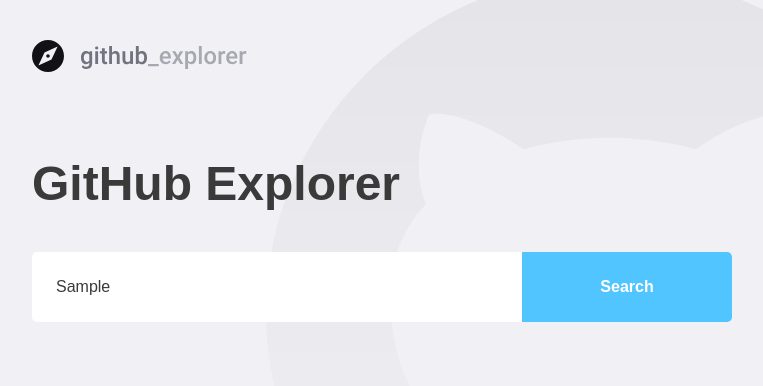
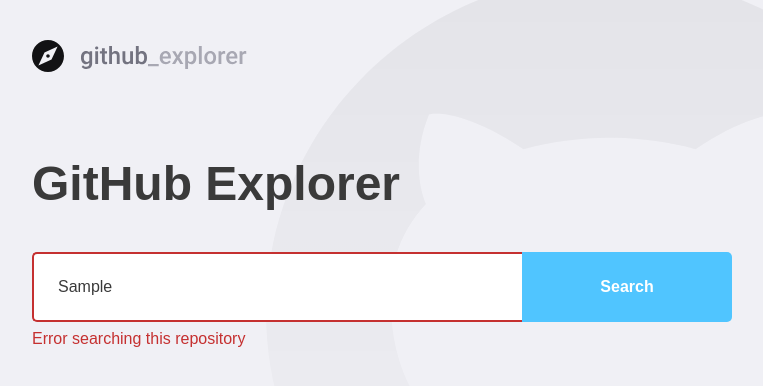
Before and after one commit to Igorth/github-explorer, a React (Create React App) app: page / in a window 1280 px wide. Both pictures are taken after typing "Sample" into the empty fields and a click on the button "Search". Shown: the top 386 px of the page, without its empty margins (148-911 px from the left). Built offline with nearby package versions, Linux system fonts and the light colour scheme; no server answers.

Commit message:
styled components error css, hasError Form

```diff
--- a/src/pages/Dashboard/index.tsx
+++ b/src/pages/Dashboard/index.tsx
@@ -4,7 +4,7 @@ import api from '../../services/api';
 
 import logoImg from '../../assets/logo.svg';
 
-import { Title, Form, Repositories } from './styles';
+import { Title, Form, Repositories, Error } from './styles';
 
 interface Repository {
   full_name: string;
@@ -17,26 +17,36 @@ interface Repository {
 
 const Dashboard: React.FC = () => {
   const [newRepo, setNewRepo] = useState('');
+  const [inputError, setInputError] = useState('');
   const [repositories, setRepositories] = useState<Repository[]>([]);
 
   async function handleAddRepository(
     event: FormEvent<HTMLFormElement>,
   ): Promise<void> {
     event.preventDefault();
+    if (!newRepo) {
+      setInputError('Enter the author / name of the repository');
+      return;
+    }
 
-    const response = await api.get<Repository>(`repos/${newRepo}`);
+    try {
+      const response = await api.get<Repository>(`repos/${newRepo}`);
 
-    const repository = response.data;
+      const repository = response.data;
 
-    setRepositories([...repositories, repository]);
-    setNewRepo('');
+      setRepositories([...repositories, repository]);
+      setNewRepo('');
+      setInputError('');
+    } catch (err) {
+      setInputError('Error searching this repository');
+    }
   }
 
   return (
     <>
       <img src={logoImg} alt="GitHub Explorer" />
       <Title>GitHub Explorer</Title>
-      <Form onSubmit={handleAddRepository}>
+      <Form hasError={!!inputError} onSubmit={handleAddRepository}>
         <input
           value={newRepo}
           onChange={e => setNewRepo(e.target.value)}
@@ -44,6 +54,9 @@ const Dashboard: React.FC = () => {
         />
         <button type="submit">Search</button>
       </Form>
+
+      {inputError && <Error>{inputError}</Error>}
+
       <Repositories>
         {repositories.map(repository => (
           <a key={repository.full_name} href="teste">
--- a/src/pages/Dashboard/styles.ts
+++ b/src/pages/Dashboard/styles.ts
@@ -1,5 +1,9 @@
-import styled from 'styled-components';
+import styled, { css } from 'styled-components';
 import { shade } from 'polished';
+
+interface FormProps {
+  hasError: boolean;
+}
 
 export const Title = styled.h1`
   font-size: 48px;
@@ -9,7 +13,7 @@ export const Title = styled.h1`
   margin-top: 80px;
 `;
 
-export const Form = styled.form`
+export const Form = styled.form<FormProps>`
   margin-top: 40px;
   max-width: 700px;
 
@@ -22,6 +26,14 @@ export const Form = styled.form`
     border: 0;
     border-radius: 5px 0 0 5px;
     color: #3a3a3a;
+    border: 2px solid #fff;
+    border-right: 0px;
+
+    ${props =>
+      props.hasError &&
+      css`
+        border-color: #c53030;
+      `}
 
     &::placeholder {
       color: #a8a8b3;
@@ -42,6 +54,12 @@ export const Form = styled.form`
       background: ${shade(0.2, '#50C5FF')};
     }
   }
+`;
+
+export const Error = styled.span`
+  display: block;
+  color: #c53030;
+  margin-top: 8px;
 `;
 
 export const Repositories = styled.div`
```
